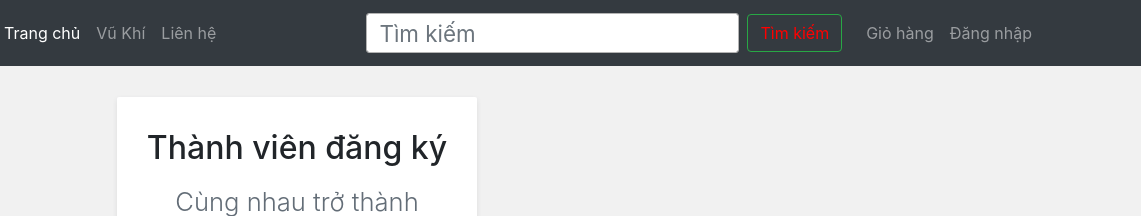
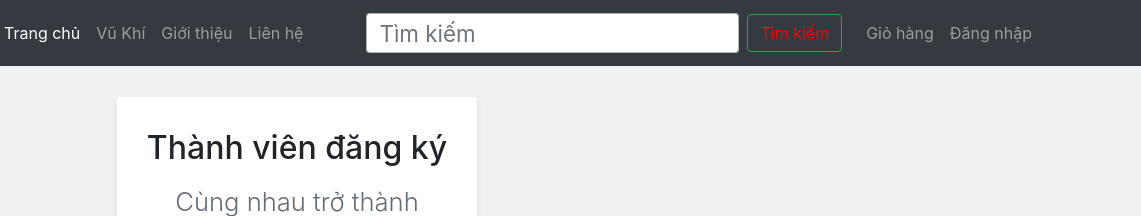
Before and after one commit to TrungNim/DoAn, a plain HTML site: page login.html in a window 1280 px wide. Shown: the top 216 px of the page, 139-1280 px from the left. Drawn offline with Linux system fonts and the light colour scheme.

Commit message:
Update login.html

```diff
--- a/login.html
+++ b/login.html
@@ -28,7 +28,9 @@
                     <li class="nav-item">
                         <a class="nav-link" href="products.html">Vũ Khí</a>
                     </li>
-
+                    <li class="nav-item">
+                        <a class="nav-link" href="about.html">Giới thiệu</a>
+                    </li>
                     <li class="nav-item">
                         <a class="nav-link" href="contact.html">Liên hệ</a>
                     </li>
```
